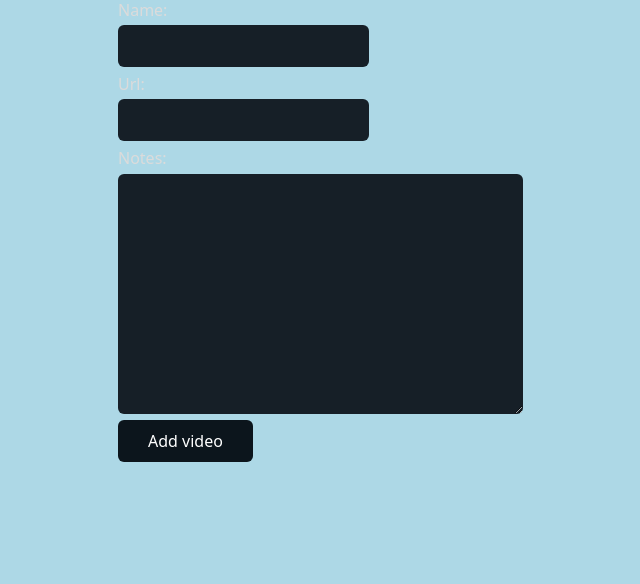
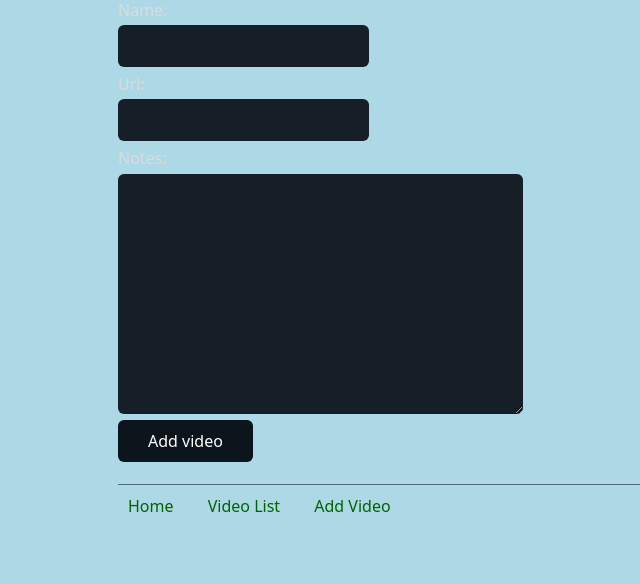
Before and after one commit to rwalk651/video_app, a Django app: page /add in a window 1280 px wide. Shown: the part 71-655 px from the top of the page, without its empty margins (122-762 px from the left). Run offline with Django 5.2, Linux system fonts and the light colour scheme.

Commit message:
4th video collector video completed

```diff
--- a/video/video_collection/forms.py
+++ b/video/video_collection/forms.py
@@ -9,3 +9,7 @@ class VideoForm(forms.ModelForm):
         model = Video
         # list of fields matching names in Video model
         fields = ['name', 'url', 'notes']
+
+
+class SearchForm(forms.Form):
+    search_term = forms.CharField()
--- a/video/video_collection/static/css/style.css
+++ b/video/video_collection/static/css/style.css
@@ -1,3 +1,12 @@
 body {
     background-color: lightblue;
 }
+
+.navigation {
+    margin: 10px;
+}
+
+.navigation > a {
+    color: darkgreen;
+    padding-right: 30px;
+}
--- a/video/video_collection/templates/video_collection/base.html
+++ b/video/video_collection/templates/video_collection/base.html
@@ -13,5 +13,13 @@
     {% block content %}
     {% endblock %}
 
+    <hr>
+
+    <div class="navigation">
+        <a href="{% url 'home' %}">Home</a>
+        <a href="{% url 'video_list' %}">Video List</a>
+        <a href="{% url 'add_video' %}">Add Video</a>
+    </div>
+
 </body>
 </html>
--- a/video/video_collection/views.py
+++ b/video/video_collection/views.py
@@ -1,7 +1,8 @@
 from django.shortcuts import render, redirect
 from django.core.exceptions import ValidationError
 from django.db import IntegrityError
-from .forms import VideoForm
+from django.db.models.functions import Lower
+from .forms import VideoForm, SearchForm
 from django.contrib import messages
 from .models import Video
 
@@ -39,5 +40,15 @@ def add(request):
 # produce list of videos
 def video_list(request):
     # grab all video objects from database
-    videos = Video.objects.all()
-    return render(request, 'video_collection/video_list.html', {'videos': videos})
+
+    search_form = SearchForm(request.GET)   # build form from user entered data sent to app
+
+    if search_form.is_valid():
+        search_term = search_form.cleaned_data['search_term']   # example: 'yoga' or 'squats'
+        videos = Video.objects.filter(name__icontains=search_term).order_by(Lower('name'))
+
+    else:   # form is not filled in or first time user sees the page
+        search_form = SearchForm()
+        videos = Video.objects.order_by('name')
+
+    return render(request, 'video_collection/video_list.html', {'videos': videos, 'search_form': search_form})
```
Also changed, not shown: video/video_collection/templates/video_collection/video_list.html (+19 -1 lines).
